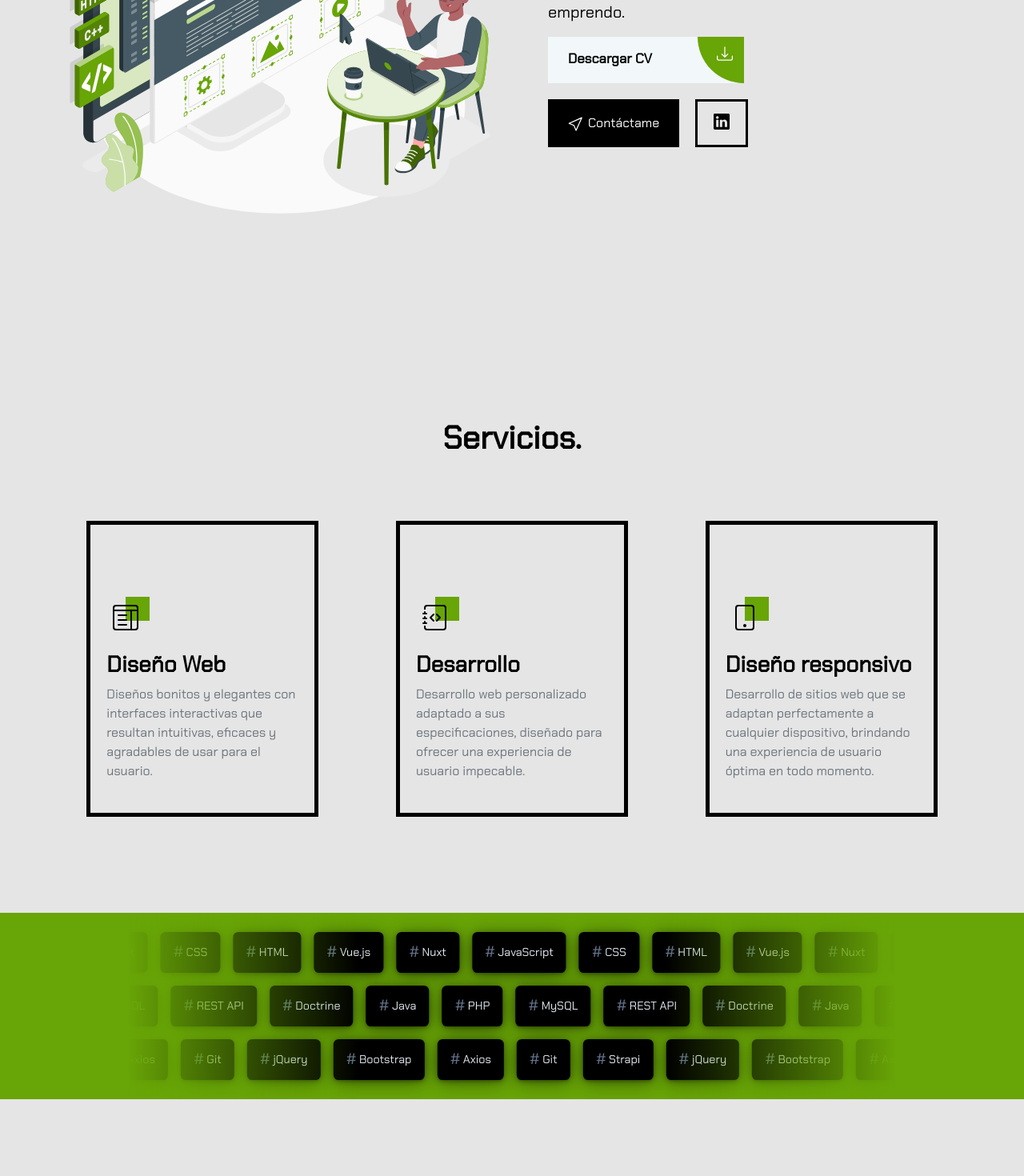
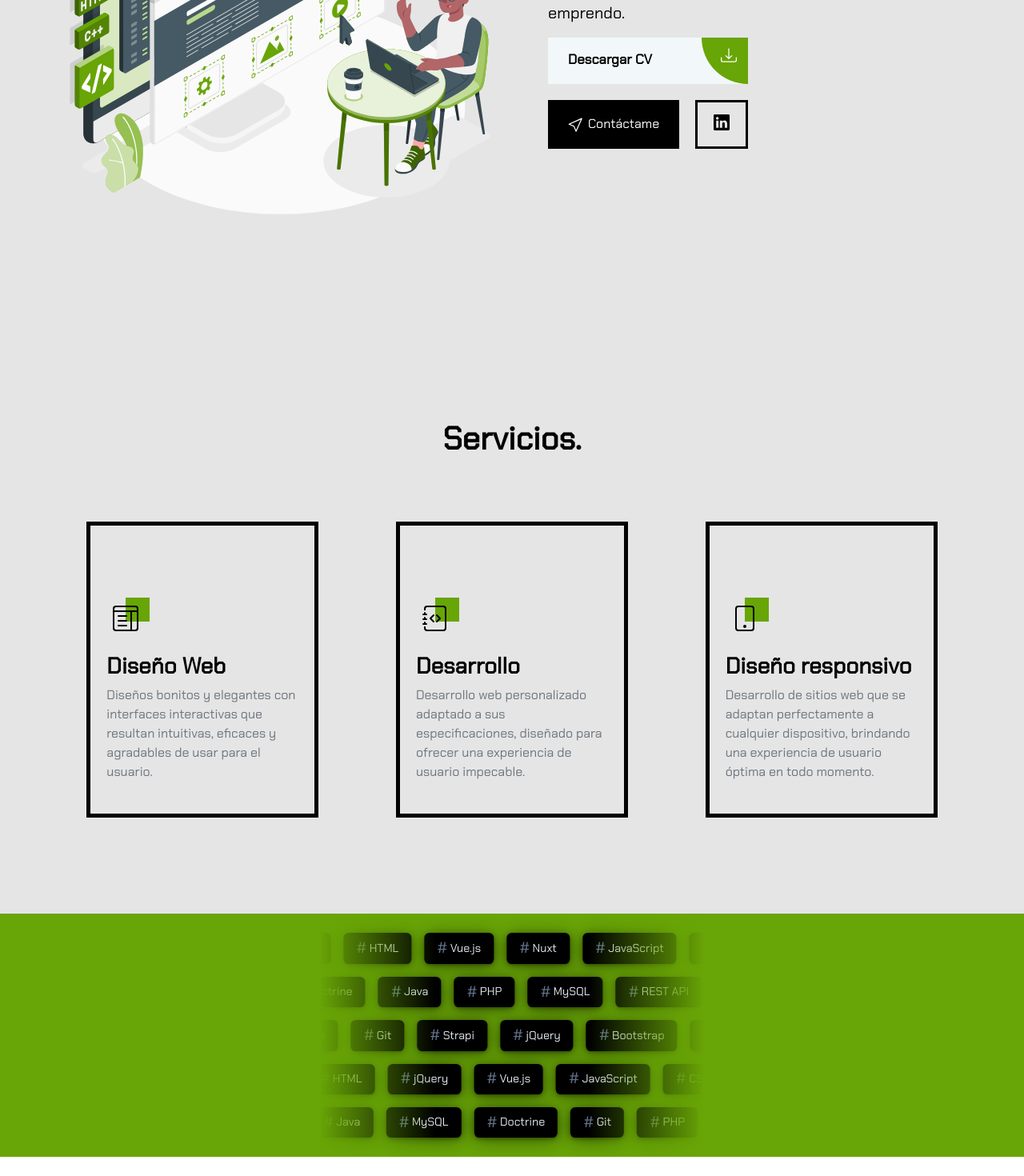
Before and after one commit to webdevmohamed/portfolio, a Vue app: page / in a window 1280 px wide. Shown: the part 1209-2679 px from the top of the page at 80% size. After the commit the page ends 2655 px from the top, so only its background shows below. Built offline with nearby package versions, Linux system fonts and the light colour scheme.

Commit message:
Corrected the skills component, changes in download button and the services component animations in responsive

```diff
--- a/src/App.vue
+++ b/src/App.vue
@@ -62,13 +62,12 @@
         </b-navbar-nav>
       </b-collapse>
     </b-navbar>
-    <div class="main-container">
+    <div class="partial-container">
       <home-component :key="sectionsKeys.home" class="section" :class="{ visible: sectionAnimationState.home }" @scroll-down="setActive('about', false)" id="home"></home-component>
       <about-component :key="sectionsKeys.about" class="section" :class="{ visible: sectionAnimationState.about }" id="about"></about-component>
       <services-component :key="sectionsKeys.services" class="section" :class="{ visible: sectionAnimationState.services }" id="services"></services-component>
-      <skills-component></skills-component>
-      <br><br><br><br>
     </div>
+    <skills-component></skills-component>
   </div>
 </template>
 <script>
@@ -152,23 +151,23 @@ export default {
   color: black;
 }
 
-.mi-portfolio .main-container .section {
+.mi-portfolio .partial-container {
   max-width: 1200px;
   margin: 0 auto;
   padding: 0 20px;
 }
 
-.mi-portfolio .main-container #home {
+.mi-portfolio .partial-container #home {
   padding-top: 150px;
   padding-bottom: 120px;
 }
 
-.mi-portfolio .main-container #about {
+.mi-portfolio .partial-container #about {
   padding-top: 150px;
   padding-bottom: 120px;
 }
 
-.mi-portfolio .main-container #services {
+.mi-portfolio .partial-container #services {
   padding-top: 120px;
   padding-bottom: 120px;
 }
--- a/src/components/AboutComponent.vue
+++ b/src/components/AboutComponent.vue
@@ -16,11 +16,11 @@
             Con una trayectoria de <b>3 años</b> en el campo del <b>Desarrollo Web</b>, me destaco por mi capacidad de
             aprendizaje continuo y mi eficacia en la resolución de desafíos en cada proyecto que emprendo.
           </p>
-          <a class="card1" :href="pdfUrl" download>
+          <a class="download-button" :href="pdfUrl" download>
             <h3>Descargar CV</h3>
             <div class="go-corner">
               <div class="go-arrow">
-                <b-icon class="download" icon="download"></b-icon>
+                <b-icon class="download-icon" icon="download"></b-icon>
               </div>
             </div>
           </a>
@@ -150,10 +150,7 @@ export default {
   fill: #68a506;
 }
 
-
-
-
-.card1 h3 {
+.about .about-me-description .description-container .description .download-button h3 {
   color: black;
   font-size: 17px;
   line-height: 24px;
@@ -161,19 +158,19 @@ export default {
   margin-bottom: 4px;
 }
 
-.card1 p {
+.about .about-me-description .description-container .description .download-button p {
   font-size: 17px;
   font-weight: 400;
   line-height: 20px;
   color: #666666;
 }
 
-.card1 p.small {
+.about .about-me-description .description-container .description .download-button p.small {
   font-size: 14px;
 }
 
 
-.go-corner {
+.about .about-me-description .description-container .description .download-button .go-corner {
   display: flex;
   align-items: center;
   justify-content: center;
@@ -187,28 +184,28 @@ export default {
   border-radius: 0 0 0 58px;
 }
 
-.go-arrow {
+.about .about-me-description .description-container .description .download-button .go-arrow {
   margin-top: -10px;
   margin-right: -10px;
   color: white;
 }
-.go-arrow .download {
+
+.about .about-me-description .description-container .description .download-button .go-arrow .download-icon {
   width: 20px;
   height: 20px;
 }
 
-
-.card1 {
+.download-button {
   display: block;
   position: relative;
-  max-width: 245px;
+  max-width: 250px;
   background-color: #f2f8f9;
   padding: 15px 25px;
   text-decoration: none;
   z-index: 0;
   overflow: hidden;
 }
-.card1:before {
+.download-button:before {
   content: "";
   position: absolute;
   z-index: -1;
@@ -223,17 +220,17 @@ export default {
   transition: transform 0.5s ease-out;
 }
 
-.card1:hover:before {
+.download-button:hover:before {
   transform: scale(21);
 }
 
 
-.card1:hover p {
+.download-button:hover p {
   transition: all 0.6s ease-out;
   color: rgba(255, 255, 255, 0.8);
 }
 
-.card1:hover h3 {
+.download-button:hover h3 {
   transition: all 0.6s ease-out;
   color: #ffffff;
 }
@@ -298,7 +295,7 @@ export default {
   }
 
   .about .about-me-description .description-container .description {
-    text-align: center;
+    text-align: -webkit-center;
   }
 
   .about .about-me-description .description-container .description .text-description {
--- a/src/components/HomeComponent.vue
+++ b/src/components/HomeComponent.vue
@@ -201,7 +201,7 @@ export default {
 }
 
 .home .img-container .img-border-container img {
-  width: 62%;
+  width: 75%;
   margin-left: 10px;
   position: relative;
   border: 3px solid black;
--- a/src/components/ServicesComponent.vue
+++ b/src/components/ServicesComponent.vue
@@ -200,21 +200,6 @@ export default {
     zoom: 1;
   }
 
-  .first.slide-fade-enter,
-  .first.slide-fade-leave-to {
-    transform: translateX(-30%);
-  }
-
-  .second.slide-fade-enter,
-  .second.slide-fade-leave-to {
-    transform: translateX(30%);
-  }
-
-  .third.slide-fade-enter,
-  .third.slide-fade-leave-to {
-    transform: translateX(-30%);
-  }
-
 }
 
 @media screen and (max-width: 750px) {
--- a/src/components/SkillsComponent.vue
+++ b/src/components/SkillsComponent.vue
@@ -1,14 +1,8 @@
 <template>
-  <div class="app">
+  <div class="skills">
     <div class="tag-list">
-      <div class="loop-slider" style="--duration:20000ms; --direction:normal;">
+      <div class="loop-slider" style="--duration:15951ms; --direction:normal;">
         <div class="inner">
-          <div class="tag"><span>#</span> JavaScript</div>
-          <div class="tag"><span>#</span> CSS</div>
-          <div class="tag"><span>#</span> HTML</div>
-          <div class="tag"><span>#</span> Vue.js</div>
-          <div class="tag"><span>#</span> Nuxt</div>
-
           <div class="tag"><span>#</span> JavaScript</div>
           <div class="tag"><span>#</span> CSS</div>
           <div class="tag"><span>#</span> HTML</div>
@@ -22,14 +16,8 @@
           <div class="tag"><span>#</span> Nuxt</div>
         </div>
       </div>
-      <div class="loop-slider" style="--duration:11000ms; --direction:reverse;">
+      <div class="loop-slider" style="--duration:19260ms; --direction:reverse;">
         <div class="inner">
-          <div class="tag"><span>#</span> PHP</div>
-          <div class="tag"><span>#</span> MySQL</div>
-          <div class="tag"><span>#</span> REST API</div>
-          <div class="tag"><span>#</span> Doctrine</div>
-          <div class="tag"><span>#</span> Java</div>
-
           <div class="tag"><span>#</span> PHP</div>
           <div class="tag"><span>#</span> MySQL</div>
           <div class="tag"><span>#</span> REST API</div>
@@ -43,13 +31,8 @@
           <div class="tag"><span>#</span> Java</div>
         </div>
       </div>
-      <div class="loop-slider" style="--duration:6449ms; --direction:normal;">
+      <div class="loop-slider" style="--duration:10449ms; --direction:normal;">
         <div class="inner">
-          <div class="tag"><span>#</span> jQuery</div>
-          <div class="tag"><span>#</span> Bootstrap</div>
-          <div class="tag"><span>#</span> Axios</div>
-          <div class="tag"><span>#</span> Git</div>
-
           <div class="tag"><span>#</span> jQuery</div>
           <div class="tag"><span>#</span> Bootstrap</div>
           <div class="tag"><span>#</span> Axios</div>
@@ -63,7 +46,39 @@
           <div class="tag"><span>#</span> Strapi</div>
         </div>
       </div>
-      <div class="fade-app"></div>
+
+      <div class="loop-slider" style="--duration:16638ms; --direction:reverse;">
+        <div class="inner">
+          <div class="tag"><span>#</span> Vue.js</div>
+          <div class="tag"><span>#</span> JavaScript</div>
+          <div class="tag"><span>#</span> CSS</div>
+          <div class="tag"><span>#</span> HTML</div>
+          <div class="tag"><span>#</span> jQuery</div>
+
+          <div class="tag"><span>#</span> Vue.js</div>
+          <div class="tag"><span>#</span> JavaScript</div>
+          <div class="tag"><span>#</span> CSS</div>
+          <div class="tag"><span>#</span> HTML</div>
+          <div class="tag"><span>#</span> jQuery</div>
+        </div>
+      </div>
+
+      <div class="loop-slider" style="--duration:15936ms; --direction:normal;">
+        <div class="inner">
+          <div class="tag"><span>#</span> Git</div>
+          <div class="tag"><span>#</span> PHP</div>
+          <div class="tag"><span>#</span> Java</div>
+          <div class="tag"><span>#</span> MySQL</div>
+          <div class="tag"><span>#</span> Doctrine</div>
+
+          <div class="tag"><span>#</span> Git</div>
+          <div class="tag"><span>#</span> PHP</div>
+          <div class="tag"><span>#</span> Java</div>
+          <div class="tag"><span>#</span> MySQL</div>
+          <div class="tag"><span>#</span> Doctrine</div>
+        </div>
+      </div>
+      <div class="fade-skills"></div>
     </div>
   </div>
 </template>
@@ -79,7 +94,7 @@ body {
   font-family: 'Montserrat', sans-serif;
 }
 
-.app {
+.skills {
   display: flex;
   align-items: center;
   justify-content: center;
@@ -89,8 +104,8 @@ body {
 }
 
 
-.tag-list {
-  width: 60rem;
+.skills .tag-list {
+  width: 30rem;
   max-width: 90vw;
   display: flex;
   flex-shrink: 0;
@@ -101,7 +116,7 @@ body {
   overflow: hidden;
 }
 
-.loop-slider .inner {
+.skills .loop-slider .inner {
   display: flex;
   width: fit-content;
   animation-name: loop;
@@ -112,7 +127,7 @@ body {
 
 }
 
-.tag {
+.skills .tag {
   display: flex;
   align-items: center;
   gap: 0 0.2rem;
@@ -120,7 +135,7 @@ body {
   font-size: 0.9rem;
   background-color: black;
   border-radius: 0.4rem;
-  padding: 0.7rem 1rem;
+  padding: 0.3rem 1rem;
   margin-right: 1rem;
   white-space: nowrap;
   box-shadow:
@@ -130,12 +145,12 @@ body {
 
 }
 
-.tag span {
+.skills .tag span {
   font-size: 1.2rem;
   color: #64748b;
 }
 
-.fade-app {
+.skills .fade-skills {
   pointer-events: none;
   background: linear-gradient(90deg, #68a506, transparent 30%, transparent 70%, #68a506);
   position: absolute;
@@ -147,7 +162,7 @@ body {
     transform: translateX(0);
   }
   100% {
-    transform: translateX(-20%);
+    transform: translateX(-50%);
   }
 }
 
```
